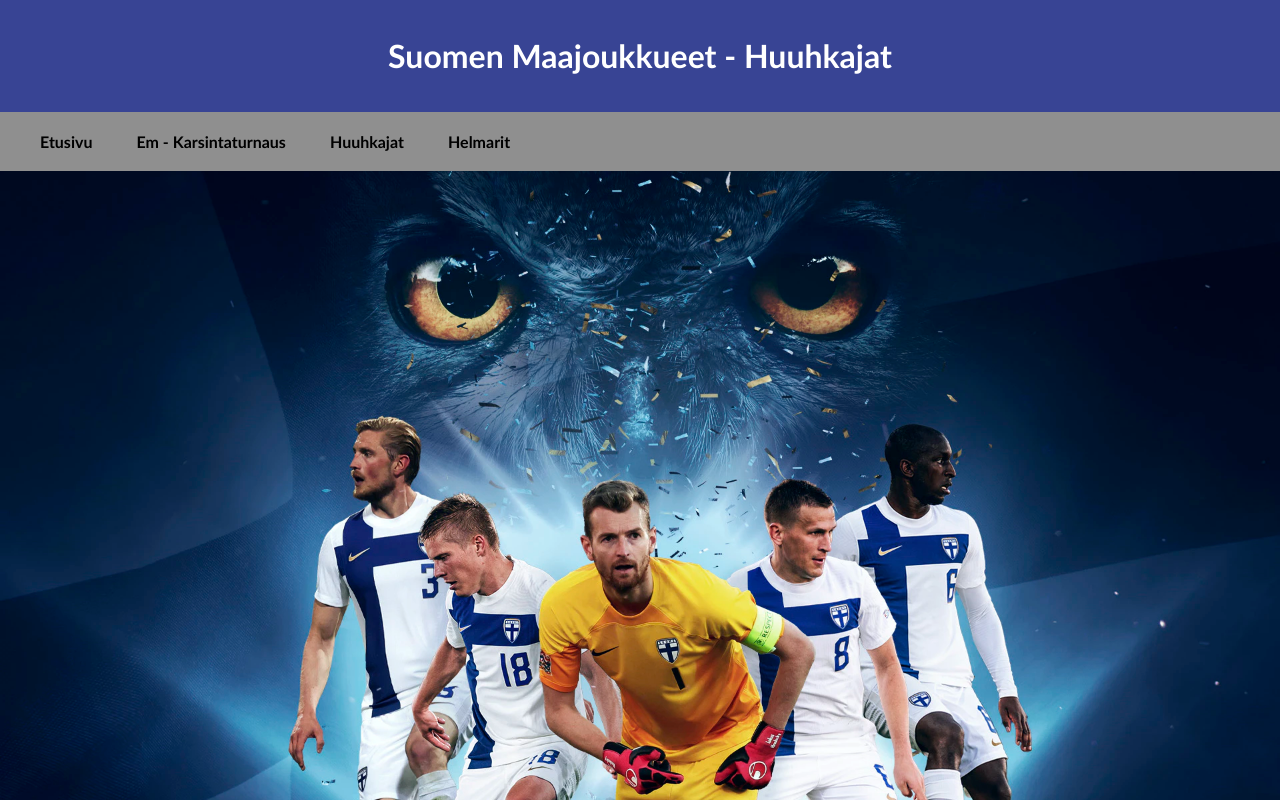
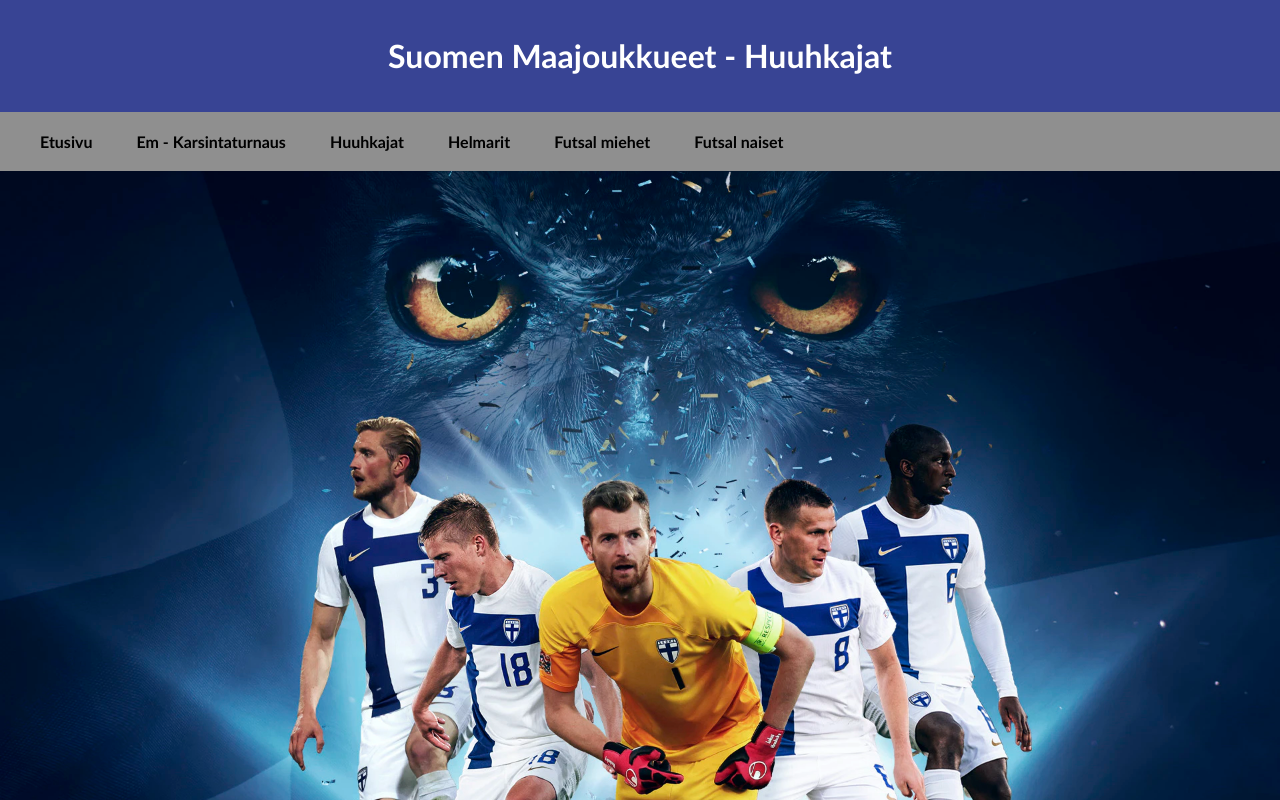
Before and after one commit to EemilKainulainen/Pallowiki-Nettisivu, a plain HTML site: page pohjakoodi.html in a window 1280 px wide. Shown: the top 800 px of the page. Drawn offline with Linux system fonts and the light colour scheme.

Commit message:
pohjakoodi.html

```diff
--- a/pohjakoodi.html
+++ b/pohjakoodi.html
@@ -17,6 +17,8 @@
         <a href="#">Em - Karsintaturnaus</a>
         <a href="huuhkajat.html">Huuhkajat</a>
         <a href="helmarit.html">Helmarit</a>
+        <a href="#">Futsal miehet</a>
+        <a href="#">Futsal naiset</a>
     </nav>
 
     <div class="content">
```
